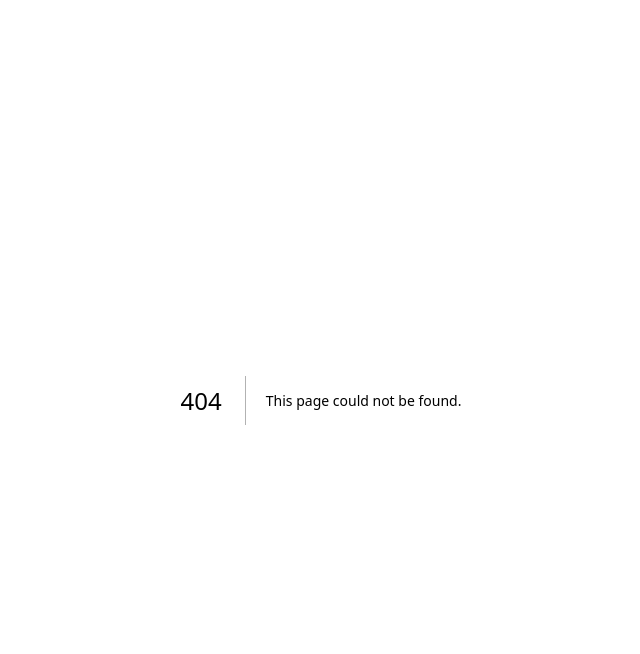
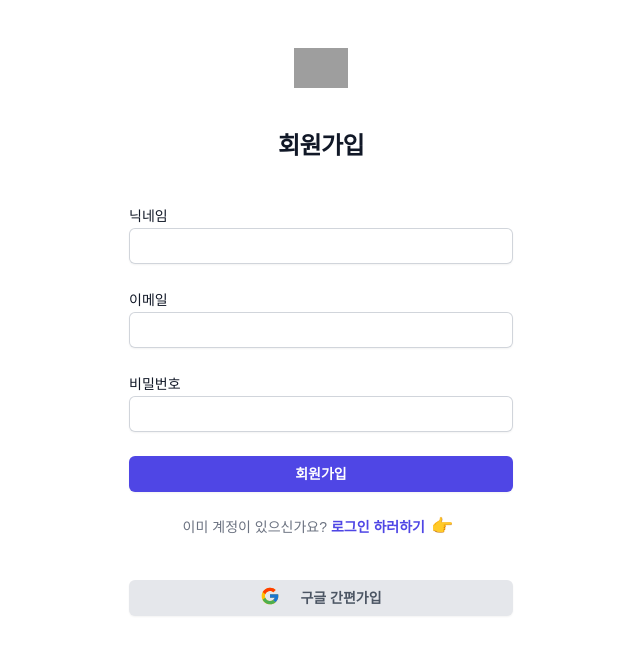
Before and after one commit to bohyeon7/batteseo, a Next.js app in the folder my-app/: page /create-account in a window 1280 px wide. Before the commit this address had no page. Shown: the top 654 px of the page, without its empty margins (319-959 px from the left). Built offline with nearby package versions, Linux system fonts and the light colour scheme; grey boxes are pictures that could not be loaded.

Commit message:
레포지토리 이름변경

```diff
--- /dev/null
+++ b/my-app/app/create-account/page.tsx
@@ -0,0 +1,148 @@
+"use client"
+
+import Image from "next/image"
+import Input from "../../components/input"
+import React, { useEffect, useState } from "react"
+import Button from "../../components/button"
+import { emailRegex, nicknameRegex, passwordRegex } from "@/utils/regexPatterns"
+
+export default function CreateAccount() {
+  const [email, setEmail] = useState("")
+  const [password, setPassword] = useState("")
+  const [nickname, setNickname] = useState("")
+  const [emailError, setEmailError] = useState(false)
+  const [passwordError, setPasswordError] = useState(false)
+  const [nicknameError, setNicknameError] = useState(false)
+  const EMAIL_ERROR_MSG = "정확하지 않은 이메일입니다"
+  const PASSWORD_ERROR_MSG = "비밀번호는 영문, 숫자, 특수문자 중 2개 이상을 조합하여 최소 8자리 이상이여야 합니다"
+  const NICKNAME_ERROR_MSG = "닉네임은 한글이나 한글, 숫자 조합으로 최소 2자 이상이여야 합니다"
+
+  const validateInput = (
+    setError: React.Dispatch<React.SetStateAction<boolean>>,
+    regex: RegExp,
+    value: string,
+  ) => {
+    setError(!regex.test(value));
+  };
+  const onChangeInput = (
+    e: React.ChangeEvent<HTMLInputElement>,
+    setter: React.Dispatch<React.SetStateAction<string>>,
+    setError: React.Dispatch<React.SetStateAction<boolean>>,
+    regex: RegExp,
+  ) => {
+    const { name, value } = e.target;
+    setter(value);
+    validateInput(setError, regex, value);
+  }
+
+  // const onChangeEmail = (e: React.ChangeEvent<HTMLInputElement>) => {
+  //   const { name, value } = e.target;
+  //   setEmail(value);
+  //   setEmailError(!emailRegex.test(email));
+  // }
+  // const onChangePassword = (e: React.ChangeEvent<HTMLInputElement>) => {
+  //   const { name, value } = e.target;
+  //   setPassword(value);
+  //   setPasswordError(!passwordRegex.test(password));
+  // }
+  // const onChangeNickname = (e: React.ChangeEvent<HTMLInputElement>) => {
+  //   const { name, value } = e.target;
+  //   setNickname(value);
+  //   setNicknameError(!nicknameRegex.test(nickname));
+  // }
+
+  useEffect(() => {
+    if (email === "") setEmailError(false);
+    if (password === "") setPasswordError(false);
+    if (nickname === "") setNicknameError(false);
+
+    return () => { }
+  }, [email, password, nickname]);
+
+  return (
+    <>
+      <div className="flex min-h-full flex-1 flex-col justify-center px-6 py-12 lg:px-8">
+        <div className="sm:mx-auto sm:w-full sm:max-w-sm">
+          <img
+            alt="Your Company"
+            src="https://tailwindui.com/plus/img/logos/mark.svg?color=indigo&shade=600"
+            className="mx-auto h-10 w-auto"
+          />
+          <h2 className="mt-10 text-center text-2xl font-bold leading-9 tracking-tight text-gray-900">
+            회원가입
+          </h2>
+        </div>
+
+        <div className="mt-10 sm:mx-auto sm:w-full sm:max-w-sm">
+          <form action="#" method="POST" className="space-y-6">
+            <Input
+              id="nickname"
+              name="nickname"
+              type="text"
+              required
+              value={nickname}
+              onChange={e => onChangeInput(e, setNickname, setNicknameError, nicknameRegex)}
+              label="닉네임"
+              error={nicknameError}
+              errorMessage={NICKNAME_ERROR_MSG}
+            />
+
+            <Input
+              id="email"
+              name="email"
+              type="email"
+              required
+              autoComplate="email"
+              value={email}
+              onChange={e => onChangeInput(e, setEmail, setEmailError, emailRegex)}
+              label="이메일"
+              error={emailError}
+              errorMessage={EMAIL_ERROR_MSG}
+            />
+
+            <Input
+              id="password"
+              name="password"
+              type="password"
+              required
+              autoComplate="password"
+              value={password}
+              onChange={e => onChangeInput(e, setPassword, setPasswordError, passwordRegex)}
+              label="비밀번호"
+              error={passwordError}
+              errorMessage={PASSWORD_ERROR_MSG}
+            />
+
+            <Button type="submit" className="w-full rounded-md bg-indigo-600 px-3 py-1.5 text-sm font-semibold leading-6 text-white shadow-sm hover:bg-indigo-500 focus-visible:outline focus-visible:outline-2 focus-visible:outline-offset-2 focus-visible:outline-indigo-600">
+              <>
+                회원가입
+              </>
+            </Button>
+          </form>
+
+          <p className="mt-5 text-center text-sm text-gray-500">
+            이미 계정이 있으신가요?{' '}
+            <a href="#" className="font-semibold leading-6 text-indigo-600 hover:text-indigo-500">
+              로그인 하러하기
+              <span className="px-1.5 text-lg">👉</span>
+            </a>
+          </p>
+
+          <div className="mt-10">
+            <Button className="flex justify-center gap-5 w-full rounded-md bg-gray-200 px-3 py-1.5 text-sm font-semibold leading-6 text-gray-600 shadow-sm hover:bg-gray-100 focus-visible:outline focus-visible:outline-2 focus-visible:outline-offset-2 focus-visible:outline-indigo-600">
+              <>
+                <Image
+                  src="/google.svg"
+                  width={20}
+                  height={20}
+                  alt="google"
+                />
+                구글 간편가입
+              </>
+            </Button>
+          </div>
+        </div>
+      </div>
+    </>
+  )
+}
--- a/my-app/app/login/page.tsx
+++ b/my-app/app/login/page.tsx
@@ -1,9 +1,9 @@
 "use client"
 
 import Image from "next/image"
-import Input from "../components/input"
+import Input from "../../components/input"
 import { useState } from "react"
-import Button from "../components/button"
+import Button from "../../components/button"
 
 export default function Login() {
   const [email, setEmail] = useState("")
@@ -61,11 +61,11 @@ export default function Login() {
               </div>
             </div>
 
-            <Button
-              type="submit"
-              value="로그인"
-              className="w-full rounded-md bg-indigo-600 px-3 py-1.5 text-sm font-semibold leading-6 text-white shadow-sm hover:bg-indigo-500 focus-visible:outline focus-visible:outline-2 focus-visible:outline-offset-2 focus-visible:outline-indigo-600"
-            />
+            <Button type="submit" className="w-full rounded-md bg-indigo-600 px-3 py-1.5 text-sm font-semibold leading-6 text-white shadow-sm hover:bg-indigo-500 focus-visible:outline focus-visible:outline-2 focus-visible:outline-offset-2 focus-visible:outline-indigo-600">
+              <>
+                로그인
+              </>
+            </Button>
           </form>
 
           <p className="mt-5 text-center text-sm text-gray-500">
@@ -77,8 +77,7 @@ export default function Login() {
           </p>
 
           <div className="mt-10">
-            <Button
-              value={
+            <Button className="flex justify-center gap-5 w-full rounded-md bg-gray-200 px-3 py-1.5 text-sm font-semibold leading-6 text-gray-600 shadow-sm hover:bg-gray-100 focus-visible:outline focus-visible:outline-2 focus-visible:outline-offset-2 focus-visible:outline-indigo-600">
               <>
                 <Image
                   src="/google.svg"
@@ -88,9 +87,7 @@ export default function Login() {
                 />
                 구글로그인
               </>
-              }
-              className="flex justify-center gap-5 w-full rounded-md bg-gray-200 px-3 py-1.5 text-sm font-semibold leading-6 text-gray-600 shadow-sm hover:bg-gray-100 focus-visible:outline focus-visible:outline-2 focus-visible:outline-offset-2 focus-visible:outline-indigo-600"
-            />
+            </Button>
           </div>
         </div>
       </div>
--- a/my-app/app/components/button.tsx
+++ b/my-app/components/button.tsx
@@ -2,18 +2,18 @@ import React from 'react';
 
 interface ButtonProps {
   type?: "submit" | "reset" | "button";
-  value: React.ReactNode;
+  children: React.ReactNode;
   className: string;
 }
 
-const Button: React.FC<ButtonProps> = ({ type, value, className }) => {
+const Button: React.FC<ButtonProps> = ({ type, children, className }) => {
   return (
     <>
       <button
         type={type}
         className={className}
       >
-        {value}
+        {children}
       </button>
     </>
   );
--- a/my-app/app/components/input.tsx
+++ b/my-app/components/input.tsx
@@ -10,9 +10,11 @@ interface InputProps {
   value: string;
   onChange: (e: React.ChangeEvent<HTMLInputElement>) => void;
   label?: string;
+  error?: boolean;
+  errorMessage?: string;
 }
 
-const Input: React.FC<InputProps> = ({ id, name, type, required, autoComplate, placeholder, value, onChange, label }) => {
+const Input: React.FC<InputProps> = ({ id, name, type, required, autoComplate, placeholder, value, onChange, label, error, errorMessage }) => {
   return (
     <div>
       {label && <label htmlFor={id} className="block text-sm font-medium leading-6 text-gray-900">{label}</label>}
@@ -28,6 +30,9 @@ const Input: React.FC<InputProps> = ({ id, name, type, required, autoComplate, p
           onChange={onChange}
           className="block w-full rounded-md border-0 p-1.5 text-gray-900 shadow-sm ring-1 ring-inset ring-gray-300 focus:ring-2 focus:ring-inset focus:ring-indigo-600 sm:text-sm sm:leading-6"
         />
+        {error && errorMessage && (
+          <p className="mt-1 text-sm text-red-500">{errorMessage}</p>
+        )}
       </div>
     </div>
   );
--- /dev/null
+++ b/my-app/utils/regexPatterns.ts
@@ -0,0 +1,6 @@
+// 이메일
+export const emailRegex = /^[^\s@]+@[^\s@]+\.[^\s@]+$/;
+// 비밀번호 - 영문, 숫자, 특수문자 중 2개 조합이며 최소 8자리
+export const passwordRegex = /^(?=.*[a-zA-Z])(?=.*\d|[!@#$%^&*()_+={};':"<>?,./~`-])[a-zA-Z\d!@#$%^&*()_+={};':"<>?,./~`-]{8,}$/;
+// 닉네임 - 한글이나 한글, 숫자 조합으로 최소 2자
+export const nicknameRegex = /^(?=.*[가-힣])[가-힣0-9]{2,}$/;
```
Lines whose indentation alone changed are shown as unchanged.
